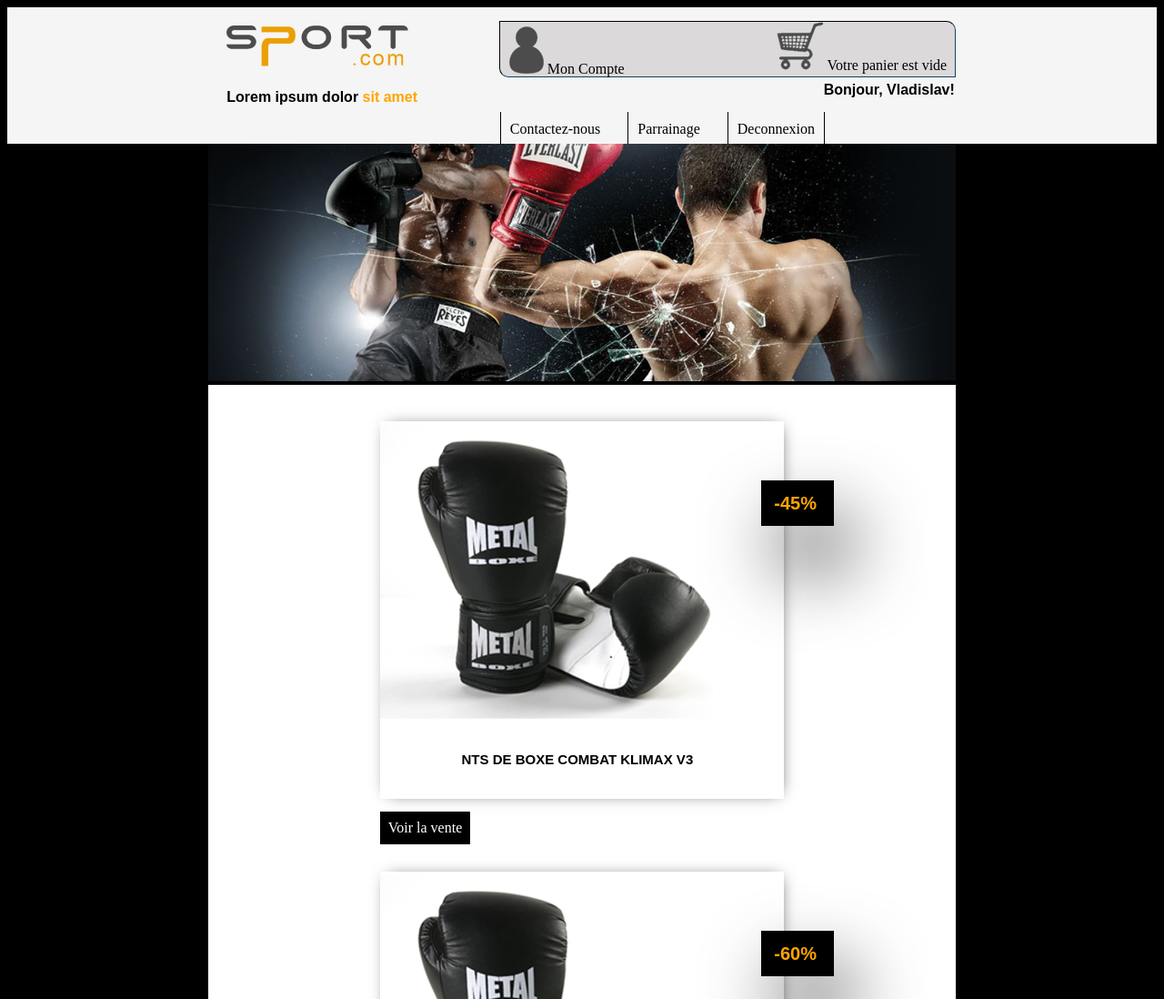
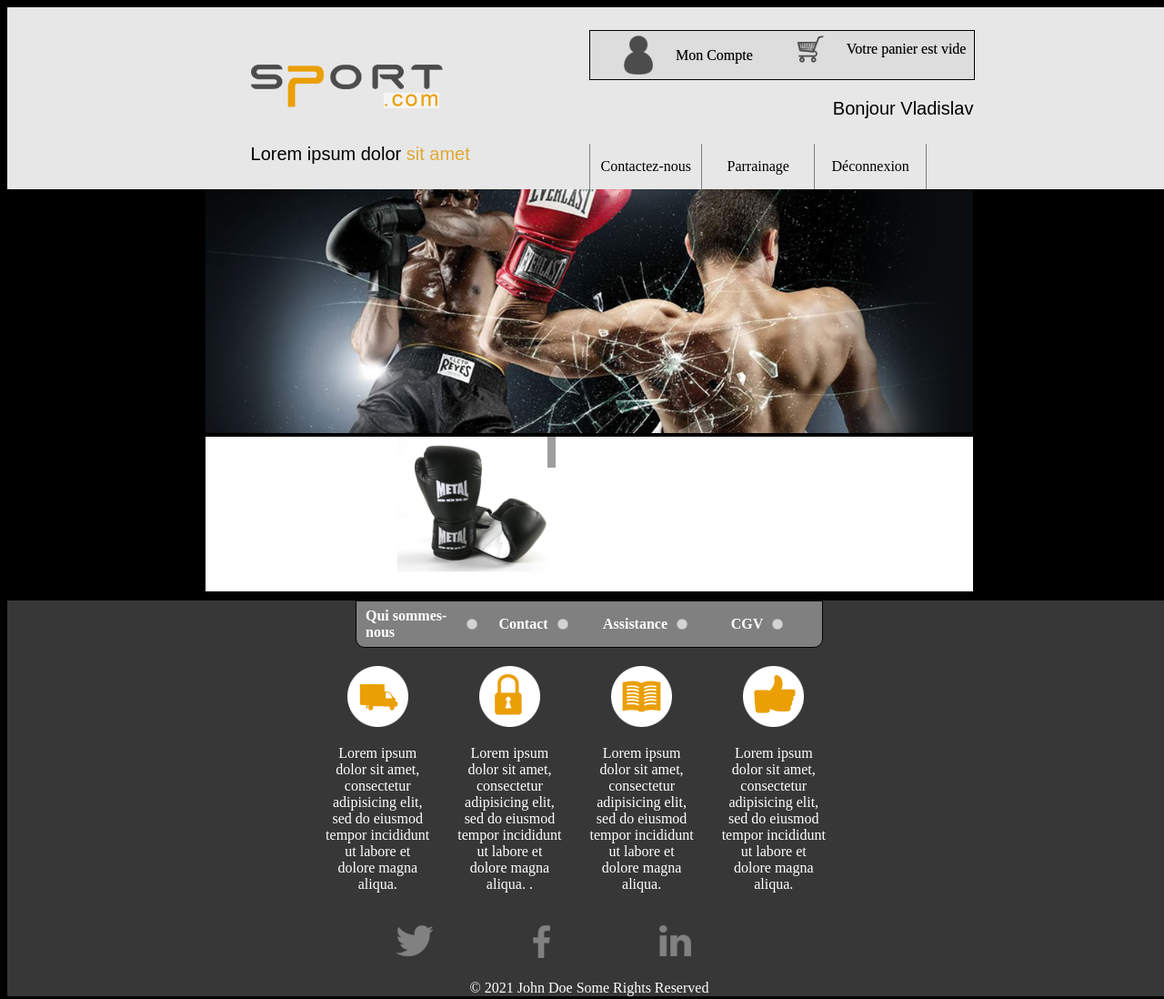
Before and after one commit to mouskito/eval-html, a plain HTML site: page exo.html in a window 1280 px wide. Shown: the top 1098 px of the page at 91% size. Drawn offline with Linux system fonts and the light colour scheme; grey boxes are pictures that could not be loaded.

Commit message:
Initial commit

```diff
--- a/css/style.css
+++ b/css/style.css
@@ -1,117 +1,225 @@
 body{
   background-color: black;
+  width: 100%;
 }
 
+/* Header */
 header {
-  background-color: #f5f5f5;
-  height: 150px;
+  background-color: #e7e7e7;
+  height: 200px;
 }
 
+header nav {
+  margin: 0 auto;
+  height: 100%;
+  width: 66%;
+  display: flex;
+}
+
+.first-container, .second-container {
+  height: 100%;
+  width: 50%;
+}
+
+.holder1{
+  height: 50%;
+  padding: 0px;
+}
+
+.holder2 {
+  padding-top: 25px;
+}
+
+.logo{
+  height: 75%;
+  width: 100%;
+}
+
+.logo img{
+  width: 50%;
+  margin-left: 50px;
+  padding-top: 63px;
+}
+
+.logo-words{
+  height: 25%;
+  width: 100%;
+}
+
+.logo-words p{
+  font-size: 20px;
+  font-family: arial;
+  margin: 0px 0px 0px 50px;
+  padding: 0px;
+}
+
+.logo-words p span{
+  color: #dfa933;
+}
+
+.user-nav{
+  border: 1px solid black;
+  background-color: #dddddd;
+  height: 100%;
+  width: 100%;
+  display: flex;
+  padding: 0px;
+}
+
+.welcome-nav, .button-nav{
+  width: 100%;
+  height: 25%;
+}
+
+.user-button{
+  width: 50%;
+  height: 100%;
+  display: flex;
+  justify-content: center;
+}
+
+.user-button img{
+  width: 15%;
+  align-self: center;
+  padding: 5px;
+}
+
+.user-button p{
+  margin: 0 0 0 20px;
+  padding: 0px;
+  align-self: center;
+  text-shadow: 0px 0px 1px grey;
+}
+
+.welcome-nav p{
+  margin: 0;
+  text-align: right;
+  font-size: 20px;
+  font-family: sans-serif;
+}
+
+.button-nav{
+  display: flex;
+  text-align: center;
+  align-items: center;
+}
+
+.left, .middle, .right{
+  display: flex;
+  justify-content: center;
+  align-items: center;
+  width: 29%;
+  height: 100%;
+}
+
+.left{
+  border-left: 1px solid grey;
+}
+
+.middle{
+  border-left: 1px solid grey;
+  border-right: 1px solid grey;
+}
+
+.right{
+  border-right: 1px solid grey;
+}
+
+.button-nav a{
+  text-decoration: none;
+  color: black;
+}
+
+/* Fin Header*/
+
+/* Main */
+.main-container{
+  width: 66%;
+  margin: 0 auto;
+  padding: 0px;
+}
+
+
+.top-content{
+  width: 100%;
+  height: 33%;
+  display: flex;
+}
+
+.image-content{
+  width: 100%;
+  height: 100%;
+  margin: 0 auto;
+}
+
+.bottom-content{
+  width: 100%;
+  height: 77%;
+  background-color: white;
+}
+
+.items-top, .items-bottom{
+  width: 100%;
+  height: 50%;
+  display: flex;
+  justify-content: center;
+  padding: 0px;
+}
+
+.image img, .item img{
+  height: 100%;
+  width: 100%;
+}
+
+.sale img{
+  height: 20%;
+  width: 20%;
+}
+
+.item-holder{
+  width: 50%;
+  height: 50%;
+  display: flex;
+}
+
+.item-main{
+  width: 80%;
+  display:flex;
+}
+
+
+/*
 b{
   font-family: sans-serif;
 }
 
-nav{
-  position: relative;
+#content-container{
   margin: 0 auto;
-  display: flex;
-  width: 65%;
-  clear: both;
-}
-
-.content-container{
-  position: relative;
-  margin: 0 auto;
-  width: 65%;
+  height: 800px;
+  width: 66%;
   background-color: white;
   padding-bottom: 15px;
 }
 
+.image-container{
+  width: 100%;
+  height: 20%;
+}
+
 .image{
-  position: relative;
   margin: 0 auto;
-  width: 65%;
+  width: 100%;
 }
 
 .image img{
-  width: 100%;
-}
-
-.logo-container{
-  width: 250px;
-  flex: 1;
-}
-
-header nav .logo-container .logo img{
-  width: 200px;
-  margin: 20px;
-}
-
-header nav .logo-container .logo-text{
-  margin-left: 20px;
-}
-
-.profile-container{
-  width: 500px;
-  height: 60px;
-  margin-top: 15px;
-  background-color: #dbd9d9;
-  border: 1px inset #030C12;
-border-radius: 0px 10px 0px 10px;
-  display: flex;
-  flex-direction: column;
-
-}
-
-.button-1 {
-  margin: 5px 0px 0px 10px;
-  float: left;
-  width: 40%;
-}
-
-.button-2{
-  width: 40%;
-  float: right;
-}
-
-header * a{
-  text-decoration: none;
-  color: black;
+  width: inherit;
 }
 
 .catalogue-items{
   display: flex;
   flex-wrap: wrap;
-    justify-content: center;
+  justify-content: center;
 
-}
-
-.username-container{
-  position: relative;
-  margin-top: 5px;
-  margin-left: auto;
-  order: 2;
-}
-
-.navbuttons-container {
-  margin-left: auto;
-  order: 3;
-  display: flex;
-  position: relative;
-  margin-top: 15px;
-  width: 500px;
-  height: 60px;
-}
-
-.navbutton1, .navbutton2, .navbutton3 {
-  margin-right: 20px;
-  border-left: 1px solid black;
-  padding: 10px;
-  text-align: center;
-}
-
-.navbutton3{
-  border-right: 1px solid black;
 }
 
 .item{
@@ -147,16 +255,20 @@ header * a{
   padding: 9px;
   text-decoration: none;
 }
+/* Fin Main */
 
+/* Footer */
 footer{
   background-color: #373737;
   margin-top: 10px;
 }
 
-.footer-button-container{
-  width: 30%;
+#footer-button-container{
+  display: flex;
+  width: 40%;
+  height: 50px;
   background-color: grey;
-  height: 50px;
+  padding: 0px;
   margin: 0 auto;
   border: 1px solid #000000;
   border-radius: 0px 0px 10px 10px;
@@ -164,8 +276,11 @@ footer{
 
 
 .footer-buttons{
-  display: flex;
-  justify-content: center;
+  padding-left: 10px;
+  padding-right: 10px;
+  width: 100%;
+  height: 100%;
+  display:flex;
 }
 
 .dot{
@@ -174,20 +289,28 @@ footer{
 }
 
 .footer-button1 {
-  margin-right: 20px;
-  padding-top: 15px;
+  height: 100%;
+  width: 25%;
   font-weight: bold;
+  justify-content: center;
+  align-items: center;
+  display:flex;
 }
 
 footer * a{
   text-decoration: none;
   color: white;
+  margin-right: 10px;
 }
 
-.footer-text-container, .footer-social-conteiner{
+#footer-text-container, #footer-social-container, #footer-copyright-container{
   padding-top: 20px;
   width: 60%;
   margin: 0 auto;
+}
+
+.footer-social-container{
+    border-top: 1px solid black;
 }
 
 .footer-text-items, .footer-social-items{
@@ -201,3 +324,13 @@ footer * a{
   margin-right: 30px;
   text-align: center;
 }
+
+.social-item{
+  margin-right: 100px;
+}
+
+.footer-copyright{
+  text-align: center;
+  color: white;
+}
+/* Fin Footer */
--- a/exo.html
+++ b/exo.html
@@ -3,62 +3,58 @@
   <head>
     <meta charset="utf-8">
     <link rel="stylesheet" href="css/style.css">
+    <meta name="viewport" content="width=device-width, initial-scale=1" />
     <title> Exercise </title>
   </head>
   <body>
+<!--Header-->
     <header>
       <nav>
-        <div class="logo-container">
+        <div class="first-container">
           <div class="logo">
             <img src="images/logo.png" alt="logo">
           </div>
-          <div class="logo-text">
-            <b>Lorem ipsum dolor <span style="color:orange">sit amet</span></b>
+          <div class="logo-words">
+            <p>Lorem ipsum dolor <span>sit amet</span></p>
           </div>
         </div>
 
-        <div class="profile-container">
-
-          <div class="buttons-container">
-            <div class="button-1">
-              <img src="images/icon-mon-compte.png" alt="profile_logo">
-                  <a href="#">Mon Compte</a>
+        <div class="second-container">
+          <div class="holder1">
+            <div class="holder2">
+              <div class="user-nav">
+                <div class="user-button">
+                  <img src="images/icon-mon-compte.png" alt="account_logo">
+                  <p>Mon Compte</p>
+                </div>
+                <div class="user-button">
+                  <img src="images/icon-mon-panier.png" alt="Votre panier est vide">
+                  <p>Votre panier est vide</p>
+                </div>
+              </div>
             </div>
-
-            <div class="button-2">
-              <img src="images/icon-mon-panier.png" alt="panier">
-              <a href="#">Votre panier est vide</a>
             </div>
-
+          <div class="welcome-nav">
+            <p>Bonjour Vladislav</p>
           </div>
-
-          <div class="username-container">
-            <div class="hello">
-              <b>Bonjour, Vladislav!</b>
-            </div>
-          </div>
-
-          <div class="navbuttons-container">
-            <div class="navbutton1">
-              <a href="#">Contactez-nous</a>
-            </div>
-            <div class="navbutton2">
-              <a href="#">Parrainage</a>
-            </div>
-            <div class="navbutton3">
-              <a href="#">Deconnexion</a>
-            </div>
+          <div class="button-nav">
+            <div class="left"> <a href="#">Contactez-nous</a></div>
+            <div class="middle"> <a href="#">Parrainage</a></div>
+            <div class="right"> <a href="#">Déconnexion</a></div>
           </div>
         </div>
-
       </nav>
     </header>
+<!--Fin Header-->
 
-    <div class="image">
-      <img src="images/header-page-catalogue.png" alt="catalogue">
-    </div>
 
-    <div class="content-container">
+<!--
+    <div id="content-container">
+      <div class="image-container">
+      <div class="image">
+        <img src="images/header-page-catalogue.png" alt="catalogue">
+      </div>
+      </div>
     <div class="catalogue-items">
         <div class="item">
           <div class="item-img"><img src="images/gant-boxe-2.png" alt="item1"></div>
@@ -90,10 +86,73 @@
 
       </div>
     </div>
+//-->
 
+<main>
+<div class="main-container">
+
+<div class="top-content">
+  <div class="image-content">
+    <div class="image">
+      <img src="images/header-page-catalogue.png" alt="catalogue">
+    </div>
+  </div>
+</div>
+
+
+<div class="bottom-content">
+
+<div class="items-top">
+
+  <div class="item-holder">
+
+    <div class="item-main">
+
+      <div class="item">
+
+        <img src="images/gant-boxe-2.png" alt="gant_boxe">
+
+      </div>
+
+      <div class="sale">
+
+        <img src="https://laserinkjetlabels.com/images/sale-pricing-label.gif" alt="sale">
+
+      </div>
+
+    </div>
+
+  </div>
+
+</div>
+
+</div>
+
+<!--
+<div class="items-bottom">
+  <div class="item-holder">
+    <div class="item">
+      <img src="images/gant-boxe-2.png" alt="gant_boxe">
+    </div>
+  </div>
+  <div class="item-holder">
+    <div class="item">
+      <img src="images/gant-boxe-1.png" alt="gant_boxe">
+    </div>
+  </div>
+</div>
+//-->
+
+
+</div>
+</main>
+
+
+
+<!--Footer-->
     <footer>
 
-      <div class="footer-button-container">
+      <div id="footer-button-container">
         <div class="footer-buttons">
           <div class="footer-button1">
             <a href="#">Qui sommes-nous</a>
@@ -114,7 +173,7 @@
         </div>
       </div>
 
-      <div class="footer-text-container">
+      <div id="footer-text-container">
         <div class="footer-text-items">
           <div class="footer-text-item">
             <img src="images/icon-camion.png" alt="camion">
@@ -139,19 +198,27 @@
         </div>
       </div>
 
-      <div class="footer-social-conteiner">
+      <div id="footer-social-container">
         <div class="footer-social-items">
           <div class="social-item">
-            <img src="images/icon-twitter.png" alt="twitter-logo">
+            <a href="https://twitter.com"><img src="images/icon-twitter.png" alt="twitter-logo"></a>
           </div>
           <div class="social-item">
-            <img src="images/icon-facebook.png" alt="facebook-logo">
+            <a href="https://facebook.com"><img src="images/icon-facebook.png" alt="facebook-logo"></a>
           </div>
           <div class="social-item">
-            <img src="images/icon-linkedin.png" alt="linkedin-logo">
+            <a href="https://linkedin.com"></a><img src="images/icon-linkedin.png" alt="linkedin-logo">
           </div>
         </div>
       </div>
+
+      <div id="footer-copyright-container">
+        <div class="footer-copyright">
+          © 2021 John Doe Some Rights Reserved
+        </div>
+      </div>
     </footer>
+<!--Fin Footer-->
+
   </body>
 </html>
```
Also changed, not shown: 1 other file.
